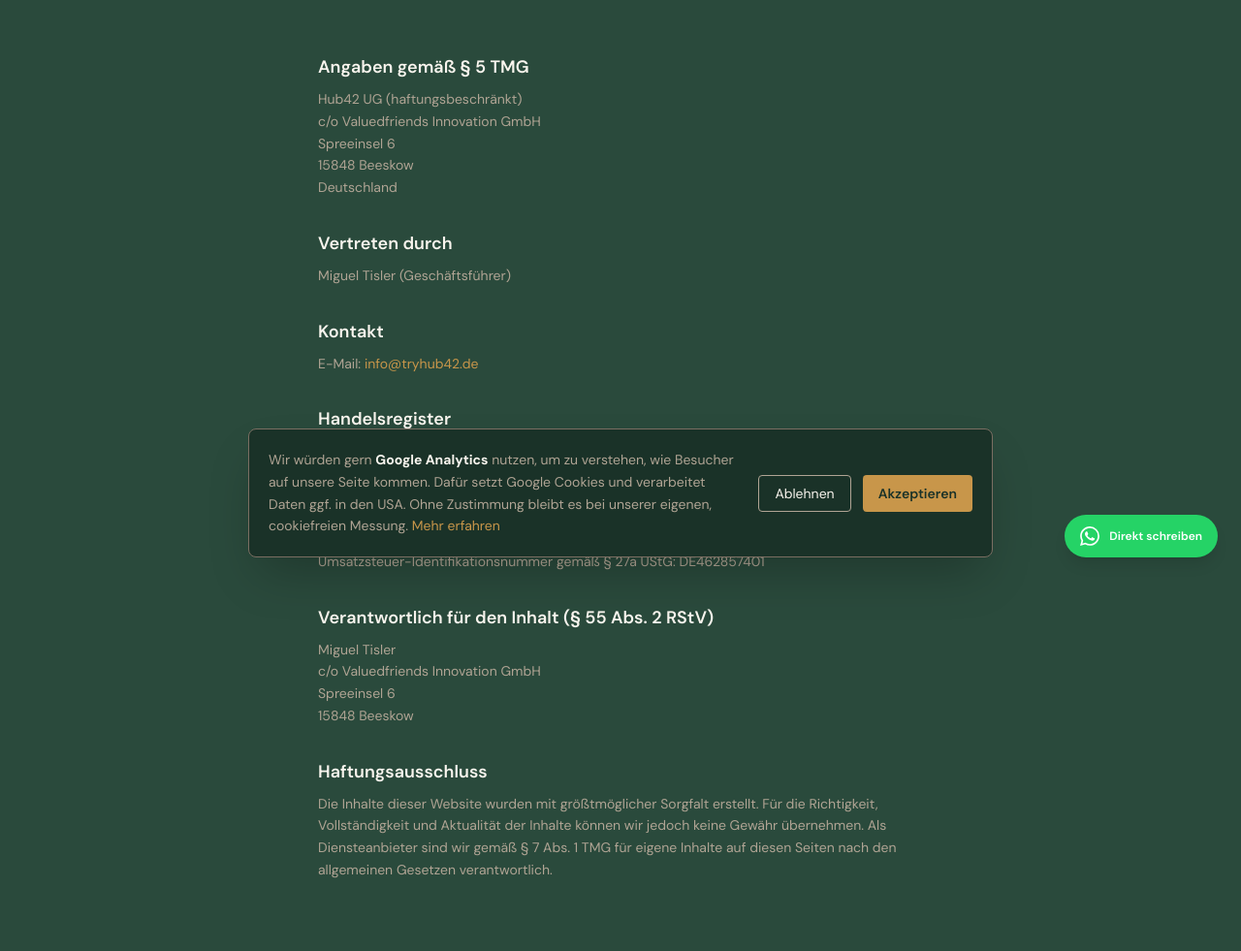
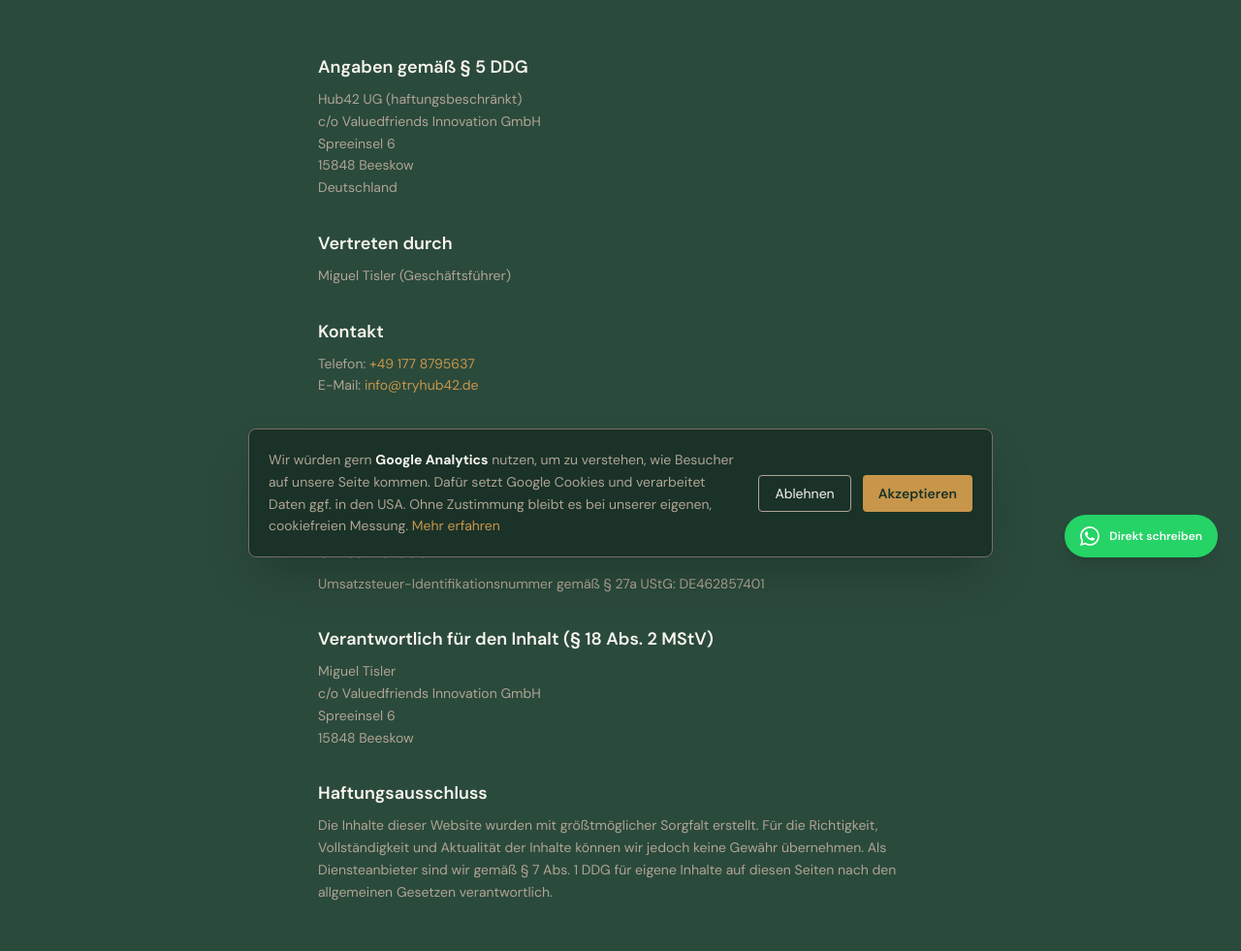
Before and after one commit to migueltisler-aos/hub42, a Next.js app: page /impressum in a window 1280 px wide. Shown: the part 201-1182 px from the top of the page at 97% size. Built offline with nearby package versions, Linux system fonts and the light colour scheme; no server answers; a web font is replaced by a local one.

Commit message:
Impressum: DDG/MStV statt TMG/RStV, Telefonnummer ergaenzt
Co-Authored-By: Claude Opus 5.5 <noreply@anthropic.com>

```diff
--- a/app/(public)/impressum/page.tsx
+++ b/app/(public)/impressum/page.tsx
@@ -19,7 +19,7 @@ export default function ImpressumPage() {
 
         <div className="space-y-8 text-sm text-stone leading-relaxed">
           <div>
-            <h2 className="text-cream text-lg font-semibold mb-2">Angaben gemäß § 5 TMG</h2>
+            <h2 className="text-cream text-lg font-semibold mb-2">Angaben gemäß § 5 DDG</h2>
             <p>Hub42 UG (haftungsbeschränkt)<br />
             c/o Valuedfriends Innovation GmbH<br />
             Spreeinsel 6<br />
@@ -35,6 +35,11 @@ export default function ImpressumPage() {
           <div>
             <h2 className="text-cream text-lg font-semibold mb-2">Kontakt</h2>
             <p>
+              Telefon:{" "}
+              <a href="tel:+491778795637" className="text-bronze hover:underline">
+                +49 177 8795637
+              </a>
+              <br />
               E-Mail:{" "}
               <a href="mailto:info@tryhub42.de" className="text-bronze hover:underline">
                 info@tryhub42.de
@@ -56,7 +61,7 @@ export default function ImpressumPage() {
           </div>
 
           <div>
-            <h2 className="text-cream text-lg font-semibold mb-2">Verantwortlich für den Inhalt (§ 55 Abs. 2 RStV)</h2>
+            <h2 className="text-cream text-lg font-semibold mb-2">Verantwortlich für den Inhalt (§ 18 Abs. 2 MStV)</h2>
             <p>Miguel Tisler<br />
             c/o Valuedfriends Innovation GmbH<br />
             Spreeinsel 6<br />
@@ -69,7 +74,7 @@ export default function ImpressumPage() {
               Die Inhalte dieser Website wurden mit größtmöglicher Sorgfalt erstellt.
               Für die Richtigkeit, Vollständigkeit und Aktualität der Inhalte können wir
               jedoch keine Gewähr übernehmen. Als Diensteanbieter sind wir gemäß § 7 Abs.
-              1 TMG für eigene Inhalte auf diesen Seiten nach den allgemeinen Gesetzen
+              1 DDG für eigene Inhalte auf diesen Seiten nach den allgemeinen Gesetzen
               verantwortlich.
             </p>
           </div>
```
